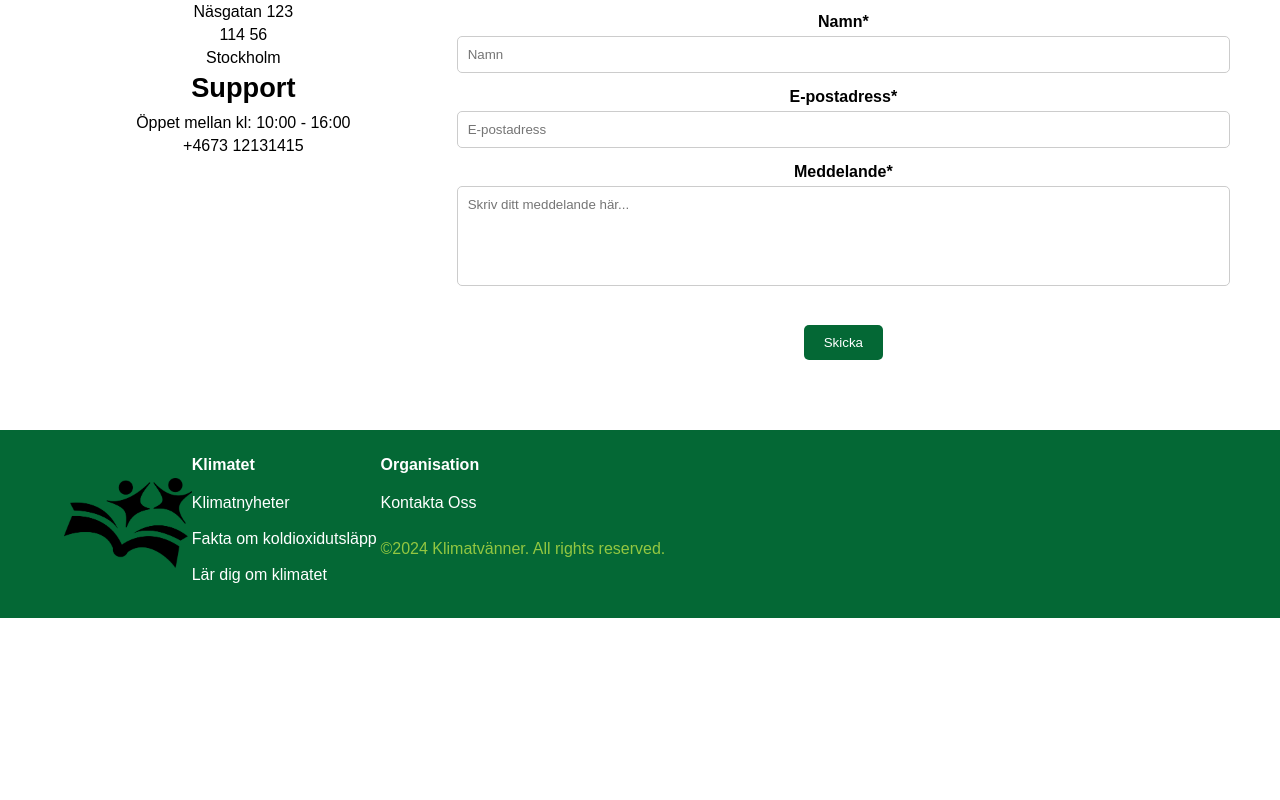
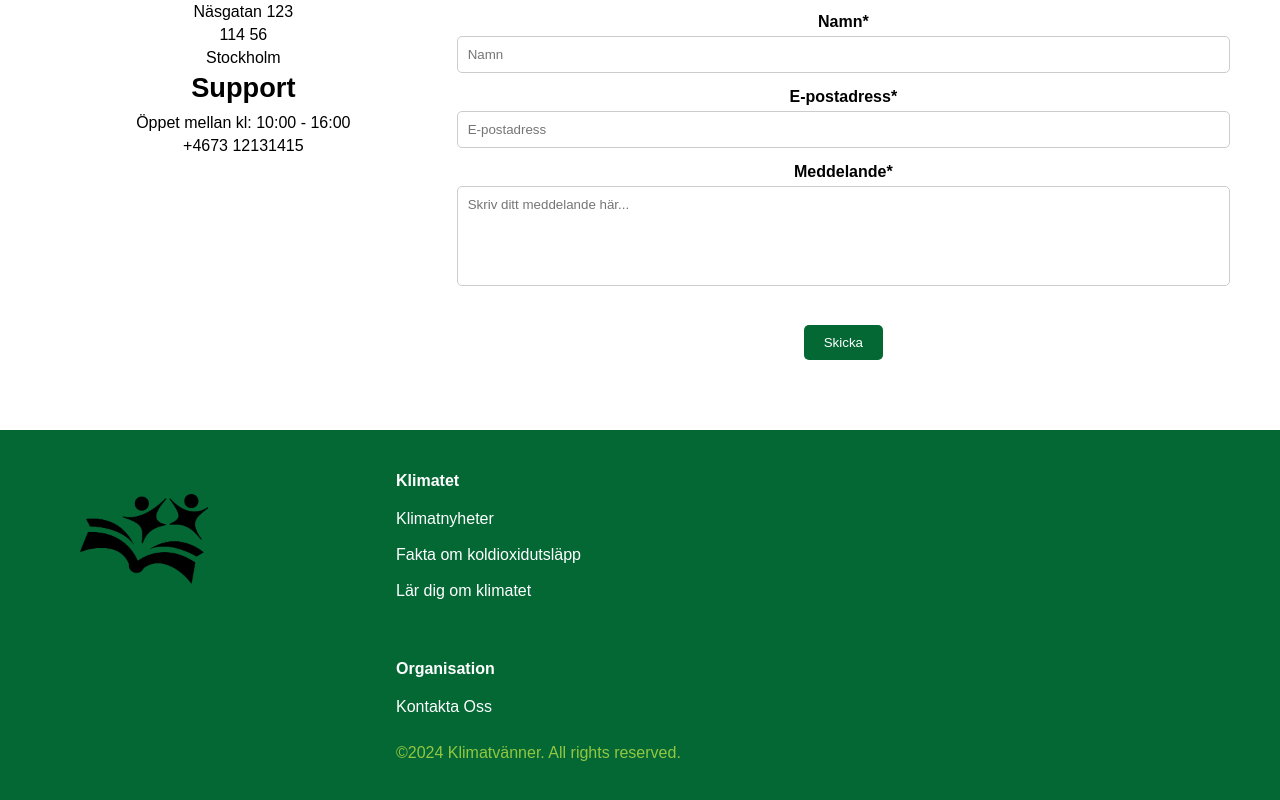
Before and after one commit to gremdot/Klimatvanner, a React (Create React App) app: page /kontakta-oss in a window 1280 px wide. Shown: the part 547-1347 px from the top of the page. Before the commit the page ends 1165 px from the top, so only its background shows below. Built offline with nearby package versions, Linux system fonts and the light colour scheme.

Commit message:
Update Footer.css
changed styling to current div className

```diff
--- a/src/Footer.css
+++ b/src/Footer.css
@@ -3,6 +3,11 @@ footer {
   color: white;
   list-style: none;
   text-decoration: none;
+}
+
+footer h4 {
+  margin-bottom: 20px;
+  margin-top: 10px;
 }
 
 footer a {
@@ -38,9 +43,10 @@ footer section {
   max-height: 90px;
   padding-left: 1rem;
   padding-top: 2rem;
+  cursor: pointer;
 }
 
-.container {
+.footer-container {
   width: 300px;
   margin: 1rem;
   display: flex;
@@ -48,11 +54,6 @@ footer section {
   flex-direction: column;
 }
 
-footer h4 {
-  margin-bottom: 20px;
-  margin-top: 10px;
-}
-
 .copyright {
   color: #93c741;
   padding-top: 10px;
```
